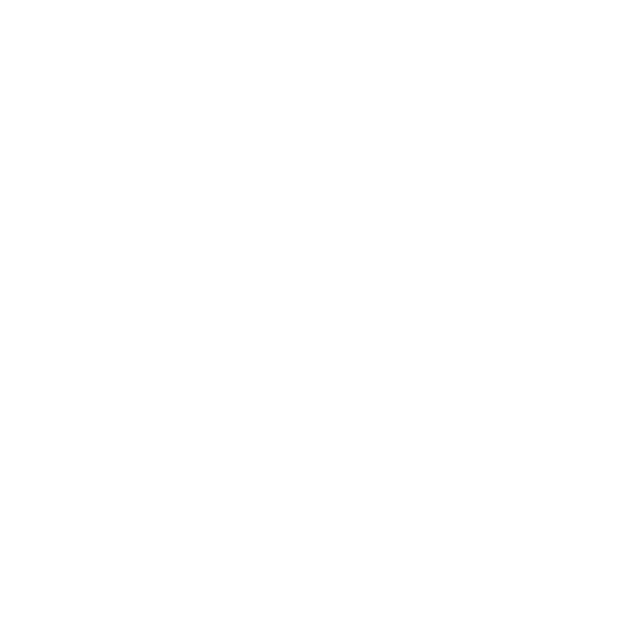
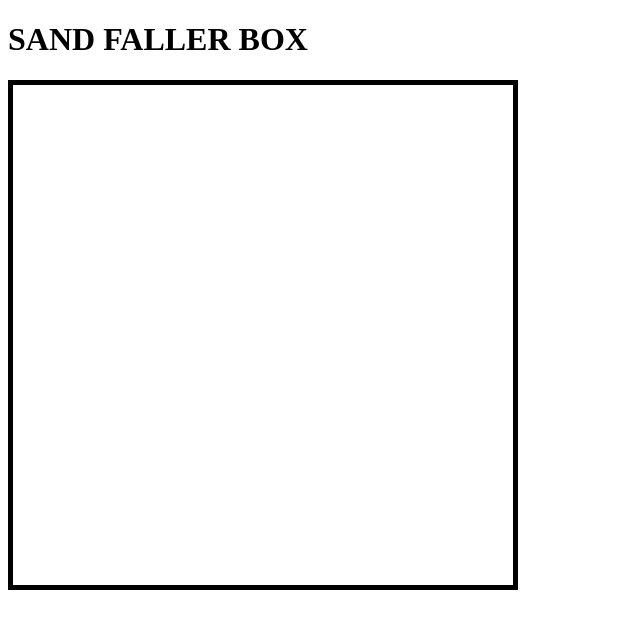
Before and after one commit to SpookSpruce/Sandfallerbox, a plain HTML site: page index.html in a window 1280 px wide. Shown: the whole page, without its empty margins (0-640 px from the left). Drawn offline with Linux system fonts and the light colour scheme.

Commit message:
canvas css

```diff
--- a/index.html
+++ b/index.html
@@ -7,6 +7,8 @@
         <title>SandFallerBox</title>
     </head>
     <body>
+        <h1>SAND FALLER BOX</h1>
+        <canvas id="gamecanvas" class="gamecanvas" width="500" height="500"></canvas>
         <script src="script.js"></script>
     </body>
 </html>
--- a/style.css
+++ b/style.css
@@ -0,0 +1,4 @@
+.gamecanvas {
+    border: 5px solid;
+    border-color: black;
+}
```
